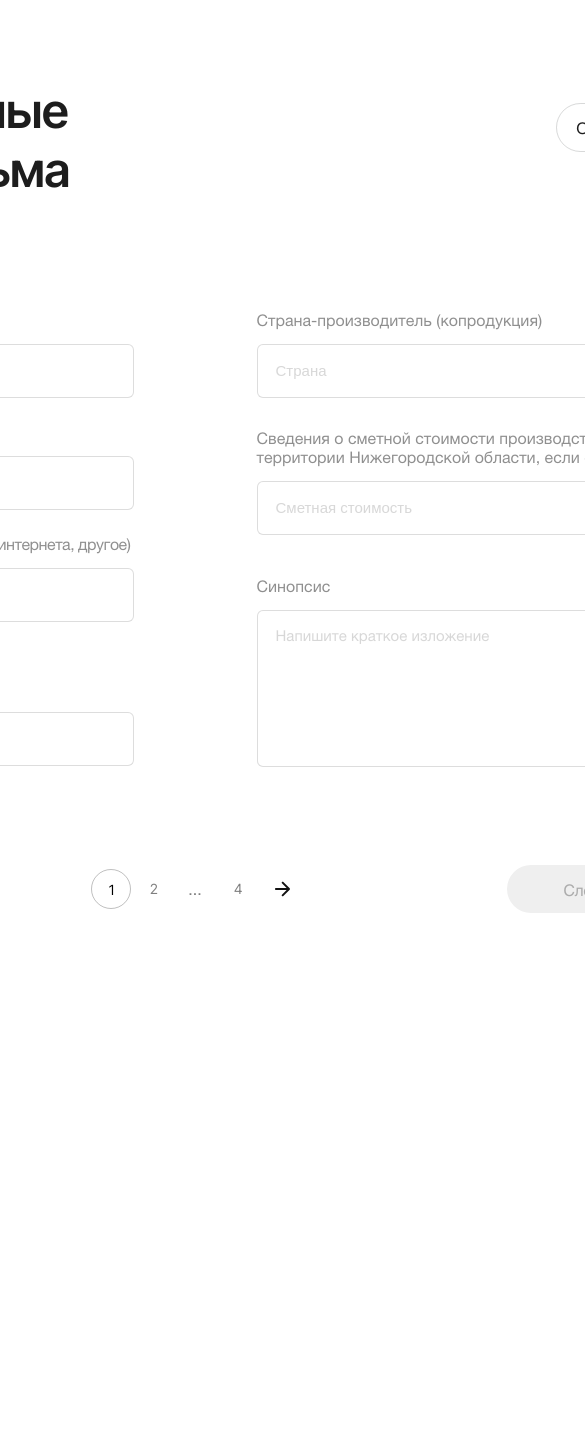
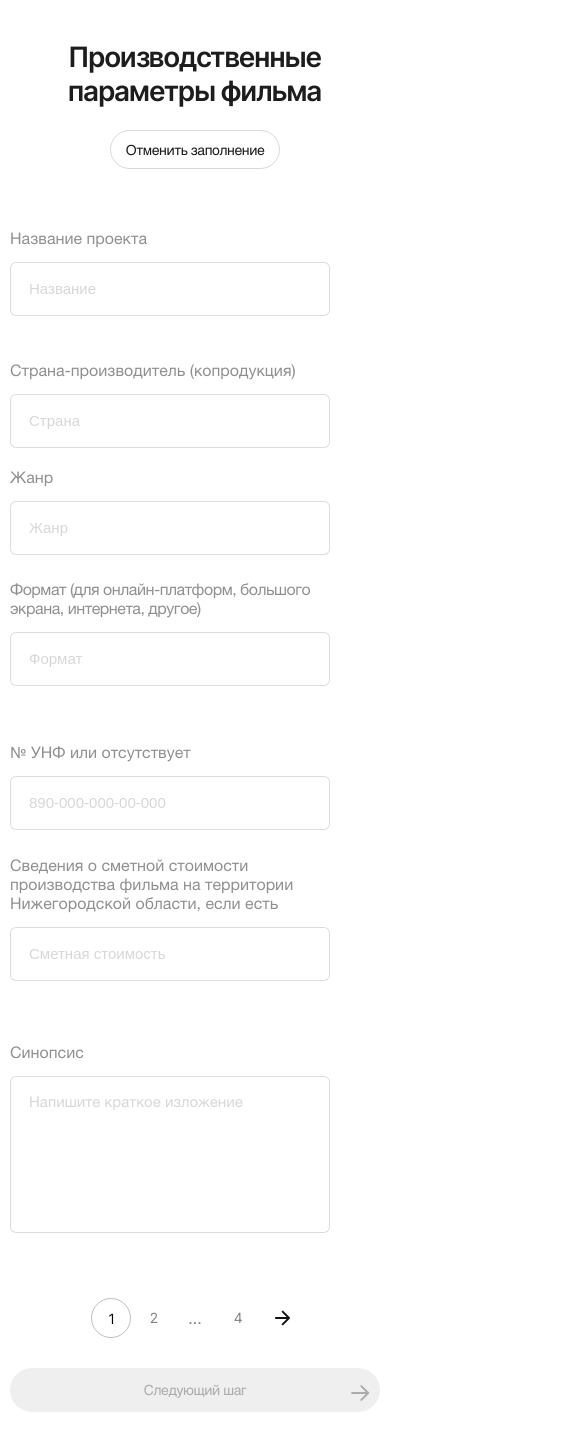
Before and after one commit to Alex-Viet/movie-production-params, a Next.js app: page / in a window 390 px wide. Shown: the top 1450 px of the page, 585 px wide, since content can reach past the window. Before the commit the page ends 1033 px from the top, so only its background shows below. Built offline with nearby package versions, Linux system fonts and the light colour scheme.

Commit message:
Адаптив

```diff
--- a/src/app/components/dropdown-input/styles/DropdownInput.module.scss
+++ b/src/app/components/dropdown-input/styles/DropdownInput.module.scss
@@ -27,6 +27,18 @@
   &:last-of-type {
     letter-spacing: -0.03em;
     margin: 0 0 32px;
+  }
+
+  @media (max-width: 550px) {
+    max-width: 320px;
+
+    label {
+      max-width: 320px;
+    }
+
+    input {
+      max-width: 320px;
+    }
   }
 }
 
--- a/src/app/components/pagination/styles/Pagination.module.scss
+++ b/src/app/components/pagination/styles/Pagination.module.scss
@@ -5,6 +5,11 @@
   transform: translate(-50%, -50%);
   display: flex;
   gap: 2px;
+
+  @media (max-width: 1200px) {
+    position: static;
+    transform: none;
+  }
 }
 
 .pagination {
--- a/src/app/page.module.scss
+++ b/src/app/page.module.scss
@@ -158,3 +158,106 @@
     stroke: #acacac;
   }
 }
+
+@media (max-width: 1200px) {
+  .formContainer {
+    max-width: 498px;
+    grid-template-columns: 1fr;
+    gap: 20px 0;
+  }
+
+  .bottomContainer {
+    justify-content: space-between;
+  }
+}
+
+@media (max-width: 768px) {
+  .main {
+    padding: 40px 10px 80px;
+  }
+
+  .titleContainer {
+    flex-direction: column;
+    align-items: center;
+    margin-bottom: 60px;
+  }
+
+  .title {
+    font-size: 36px;
+    text-align: center;
+    max-width: 100%;
+  }
+
+  .inputContainer {
+    grid-row: span 1;
+  }
+
+  .textareaContainer {
+    grid-row: span 1;
+  }
+
+  .bottomContainer {
+    margin-top: 60px;
+    flex-direction: column;
+    align-items: center;
+    gap: 30px;
+  }
+
+  .confirmButton {
+    width: 100%;
+    padding-left: 0;
+    justify-content: center;
+    svg {
+      right: 10px;
+    }
+  }
+}
+
+@media (max-width: 550px) {
+  .formContainer {
+    max-width: 320px;
+    width: 100%;
+
+    label {
+      max-width: 320px;
+    }
+
+    input {
+      max-width: 320px;
+    }
+  }
+
+  .textareaContainer {
+    max-width: 320px;
+
+    label {
+      max-width: 320px;
+    }
+
+    textarea {
+      max-width: 320px;
+    }
+  }
+}
+
+@media (max-width: 480px) {
+  .title {
+    font-size: 28px;
+  }
+
+  .button {
+    font-size: 14px;
+    padding: 10px 15px;
+  }
+
+  .confirmButton {
+    font-size: 14px;
+    height: 44px;
+    padding: 10px;
+  }
+
+  .errorMessage {
+    font-size: 12px;
+    right: 10px;
+  }
+}
```
